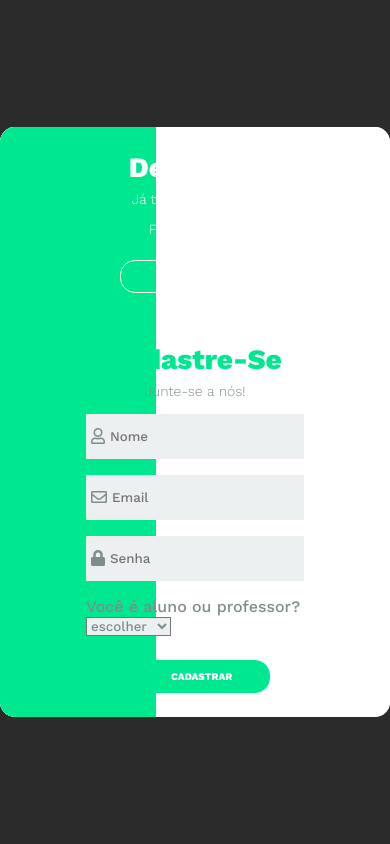
After one commit to Adrielson/destrava, a PHP site: page /entrar.php in a window 390 px wide. The commit adds this page. Run offline with PHP 8.4, Linux system fonts and the light colour scheme; some libraries are stand-ins or nearby versions.

Commit message:
adicionei o front-end do login e cadastro

```diff
--- /dev/null
+++ b/css/entrar.css
@@ -0,0 +1,523 @@
+@import url('https://fonts.googleapis.com/css2?family=Work+Sans:wght@200;300;500;800&display=swap');
+* {
+    margin: 0;
+    padding: 0;
+    box-sizing: border-box;
+    font-family: 'Work Sans', sans-serif;
+
+}
+
+:root {
+    --color-black: #000000;
+    --color-grey1: #2B2B2B;
+    --color-grey2: #F4F4F4;
+    --color-grey3: #7f8c8d;
+    --color-white: #FFFFFF ;
+    --color-green: #00E88F;
+    --color-purple: #9747FF ;
+  }
+
+login {
+    font-family: 'Work Sans', sans-serif;
+}
+.container {
+    display: flex;
+    justify-content: center;
+    align-items: center;
+    height: 100vh;
+    background-color: var(--color-grey1);
+}
+.conteudo {
+    background-color: var(--color-white);
+    border-radius: 15px;
+    width: 960px;
+    height: 70%;
+    justify-content: space-between;
+    align-items: center;
+    position: relative;
+}
+.conteudo::before {
+    content: "";
+    position: absolute;
+    background-color: var(--color-green);
+    width: 40%;
+    height: 100%;
+    border-top-left-radius: 15px;
+    border-bottom-left-radius: 15px;
+
+
+    left: 0;
+}
+.titulo {
+    font-family: 'Work Sans', sans-serif;
+    font-size: 28px;
+    font-weight:800;
+    text-transform: capitalize;
+}
+.primeiro-titulo {
+    color: var(--color-white);
+}
+.segundo-titulo {
+    color: var(--color-green);
+}
+.descricao {
+    font-size: 14px;
+    font-weight: 300;
+    line-height: 30px;
+}
+.primeira-descricao {
+    color: #fff;
+}
+.segunda-descricao {
+    color: #7f8c8d;
+}
+.btn {
+    border-radius: 15px;
+    text-transform: uppercase;
+    color: #fff;
+    font-size: 10px;
+    padding: 10px 50px;
+    cursor: pointer;
+    font-weight: bold;
+    width: 150px;
+    align-self: center;
+    border: none;
+    margin-top: 1rem;
+}
+.btn-primary {
+    background-color: transparent;
+    border: 1px solid #fff;
+    transition: background-color .5s;
+}
+.btn-primary:hover {
+    background-color: #fff;
+    color: var(--color-green);
+}
+.btn-second {
+    background-color: var(--color-green);
+    border: 1px solid var(--color-green);
+    transition: background-color .5s;
+}
+.btn-second:hover {
+    background-color: #fff;
+    border: 1px solid var(--color-green);
+    color: var(--color-green);
+}
+.primeiro-conteudo {
+    display: flex;
+}
+.primeiro-conteudo .segunda-coluna {
+    z-index: 11;
+}
+.primeira-coluna {
+    text-align: center;
+    width: 40%;
+    z-index: 10;
+}
+.segunda-coluna {
+    width: 60%;
+    display: flex;
+    flex-direction: column;
+    align-items: center;
+}
+
+.form {
+    display: flex;
+    flex-direction: column;
+    width: 57%;
+}
+.form input {
+    height: 45px;
+    width: 100%;
+    border: none;
+    background-color: #ecf0f1;
+}
+input:-webkit-autofill
+{
+    -webkit-box-shadow: 0 0 0px 1000px #ecf0f1 inset !important;
+    -webkit-text-fill-color: #000 !important;
+}
+.label-input {
+    background-color: #ecf0f1;
+    display: flex;
+    align-items: center;
+    margin: 8px;
+}
+
+.custom-select {
+    background-color: #ecf0f1;
+    color: var(--color-grey3);
+}
+
+.inline-option {
+    color: var(--color-black);
+}
+
+.inline-option-escolher {
+    color: var(--color-grey3);
+}
+
+.inline-form{
+    color: var(--color-grey3);
+    margin: 8px;
+    font-family: 'Work Sans', sans-serif;
+}
+
+.icon-modify {
+    color: #7f8c8d;
+    padding: 0 5px;
+}
+
+/* second content*/
+
+.segundo-conteudo {
+    position: absolute;
+    display: flex;
+}
+.segundo-conteudo .primeira-coluna {
+    order: 2;
+    z-index: -1;
+}
+.segundo-conteudo .segunda-coluna {
+    order: 1;
+    z-index: -1;
+}
+.password {
+    color: #34495e;
+    font-size: 14px;
+    margin: 15px 0;
+    text-align: center;
+}
+.password::first-letter {
+    text-transform: capitalize;
+}
+
+
+
+.sign-in-js .primeiro-conteudo .primeira-coluna {
+    z-index: -1;
+}
+
+.sign-in-js .segundo-conteudo .segunda-coluna {
+    z-index: 11;
+}
+.sign-in-js .segundo-conteudo .primeira-coluna {
+    z-index: 13;
+}
+
+.sign-in-js .conteudo::before {
+    left: 60%;
+    border-top-left-radius: 0;
+    border-bottom-left-radius: 0;
+    border-top-right-radius: 15px;
+    border-bottom-right-radius: 15px;
+    animation: slidein 1.3s; /*MODIFIQUEI DE 3s PARA 1.3s*/
+
+    z-index: 12;
+}
+
+.sign-up-js .conteudo::before {
+    animation: slideout 1.3s; /*MODIFIQUEI DE 3s PARA 1.3s*/
+
+    z-index: 12;
+}
+
+.sign-up-js .segundo-conteudo .primeira-coluna,
+.sign-up-js .segundo-conteudo .segunda-coluna {
+    z-index: -1;
+}
+
+.sign-up-js .primeiro-conteudo .segunda-coluna {
+    z-index: 11;
+}
+
+.sign-up-js .primeiro-conteudo .primeira-coluna {
+    z-index: 13;
+}
+
+
+/* DESLOCAMENTO CONTEÚDO ATRÁS DO CONTENT:BEFORE*/
+.sign-in-js .primeiro-conteudo .segunda-coluna {
+
+    z-index: -1;
+    position: relative;
+    animation: deslocamentoEsq 1.3s; /*MODIFIQUEI DE 3s PARA 1.3s*/
+}
+
+.sign-up-js .segundo-conteudo .segunda-coluna {
+    position: relative;
+    z-index: -1;
+    animation: deslocamentoDir 0.3s; /*MODIFIQUEI DE 3s PARA 1.3s*/
+}
+
+/*ANIMAÇÃOO CSS PARA O CONTEÚDO*/
+
+@keyframes deslocamentoEsq {
+
+    from {
+        left: 0;
+        opacity: 1;
+        z-index: 12;
+    }
+
+    25% {
+        left: -80px;
+        opacity: .5;
+        /* z-index: 12; NÃO HÁ NECESSIDADE */
+    }
+
+    50% {
+        left: -100px;
+        opacity: .2;
+        /* z-index: 12; NÃO HÁ NECESSIDADE */
+    }
+
+    to {
+        left: -110px;
+        opacity: 0;
+        z-index: -1;
+    }
+}
+
+
+@keyframes deslocamentoDir {
+
+    from {
+        left: 0;
+        z-index: 12;
+    }
+
+    25% {
+        left: 80px;
+        /* z-index: 12;  NÃO HÁ NECESSIDADE*/
+    }
+
+    50% {
+        left: 100px;
+        /* z-index: 12; NÃO HÁ NECESSIDADE*/
+        /* background-color: yellow;  Exemplo que dei no vídeo*/
+    }
+
+    to {
+        left: 110px;
+        z-index: -1;
+    }
+}
+
+
+/*ANIMAÇÃO CSS*/
+
+@keyframes slidein {
+
+    from {
+        left: 0;
+        width: 40%;
+    }
+
+    25% {
+        left: 5%;
+        width: 50%;
+    }
+
+    50% {
+        left: 25%;
+        width: 60%;
+    }
+
+    75% {
+        left: 45%;
+        width: 50%;
+    }
+
+    to {
+        left: 60%;
+        width: 40%;
+    }
+}
+
+@keyframes slideout {
+
+    from {
+        left: 60%;
+        width: 40%;
+    }
+
+    25% {
+        left: 45%;
+        width: 50%;
+    }
+
+    50% {
+        left: 25%;
+        width: 60%;
+    }
+
+    75% {
+        left: 5%;
+        width: 50%;
+    }
+
+    to {
+        left: 0;
+        width: 40%;
+    }
+}
+
+/*VERSÃO MOBILE*/
+@media screen and (max-width: 1040px) {
+    .content {
+        width: 100%;
+        height: 100%;
+    }
+
+    .content::before {
+        width: 100%;
+        height: 40%;
+        top: 0;
+        border-radius: 0;
+    }
+    .primeiro-conteudo, .segundo-conteudo {
+        flex-direction: column;
+        justify-content: space-around;
+    }
+
+    .primeira-coluna, .segundo-conteudo {
+        width: 100%;
+    }
+
+    .sign-in-js .content::before {
+        top: 60%;
+        left: 0;
+        border-radius: 0;
+
+    }
+
+    .form {
+        width: 90%;
+    }
+
+    /* ANIMAÇÃO MOBILE CSS*/
+
+    @keyframes deslocamentoEsq {
+
+        from {
+            top: 0;
+            opacity: 1;
+            z-index: 12;
+        }
+
+        25% {
+            top: -80px;
+            opacity: .5;
+            /* z-index: 12; NÃO HÁ NECESSIDADE */
+        }
+
+        50% {
+            top: -100px;
+            opacity: .2;
+            /* z-index: 12; NÃO HÁ NECESSIDADE */
+        }
+
+        to {
+            top: -110px;
+            opacity: 0;
+            z-index: -1;
+        }
+    }
+
+
+    @keyframes deslocamentoDir {
+
+        from {
+            top: 0;
+            z-index: 12;
+        }
+
+        25% {
+            top: 80px;
+            /* z-index: 12;  NÃO HÁ NECESSIDADE*/
+        }
+
+        50% {
+            top: 100px;
+            /* z-index: 12; NÃO HÁ NECESSIDADE*/
+            /* background-color: yellow;  Exemplo que dei no vídeo*/
+        }
+
+        to {
+            top: 110px;
+            z-index: -1;
+        }
+    }
+
+
+
+    @keyframes slidein {
+
+        from {
+            top: 0;
+            height: 40%;
+        }
+
+        25% {
+            top: 5%;
+            height: 50%;
+        }
+
+        50% {
+            top: 25%;
+            height: 60%;
+        }
+
+        75% {
+            top: 45%;
+            height: 50%;
+        }
+
+        to {
+            top: 60%;
+            height: 40%;
+        }
+    }
+
+    @keyframes slideout {
+
+        from {
+            top: 60%;
+            height: 40%;
+        }
+
+        25% {
+            top: 45%;
+            height: 50%;
+        }
+
+        50% {
+            top: 25%;
+            height: 60%;
+        }
+
+        75% {
+            top: 5%;
+            height: 50%;
+        }
+
+        to {
+            top: 0;
+            height: 40%;
+        }
+    }
+
+}
+
+@media screen and (max-width: 740px) {
+    .form {
+        width: 50%;
+    }
+}
+
+@media screen and (max-width: 425px) {
+    .form {
+        width: 100%;
+    }
+}
--- /dev/null
+++ b/entrar.php
@@ -0,0 +1,86 @@
+<!DOCTYPE html>
+<html lang="pt-br">
+
+<head>
+    <meta charset="UTF-8">
+    <meta name="viewport" content="width=device-width, initial-scale=1.0">
+    <meta http-equiv="X-UA-Compatible" content="ie=edge">
+    <title>Entrar</title>
+    <link rel="stylesheet" href="css/entrar.css">
+    <link rel="stylesheet" href="https://use.fontawesome.com/releases/v5.8.2/css/all.css"
+        integrity="sha384-oS3vJWv+0UjzBfQzYUhtDYW+Pj2yciDJxpsK1OYPAYjqT085Qq/1cq5FLXAZQ7Ay" crossorigin="anonymous">
+</head>
+
+<body>
+    <div class="container">
+        <div class="conteudo primeiro-conteudo">
+            <div class="primeira-coluna">
+                <h2 class="titulo primeiro-titulo">Destrava!</h2>
+                <p class="descricao primeira-descricao">Já tem uma conta?</p>
+                <p class="descricao primeira-descricao">Faça seu login</p>
+                <button id="signin" class="btn btn-primary">Entrar</button>
+            </div>
+            <div class="segunda-coluna">
+                <h2 class="titulo segundo-titulo">Cadastre-se</h2>
+                <p class="descricao segunda-descricao">Junte-se a nós!</p>
+                <form class="form">
+                    <label class="label-input" for="">
+                        <i class="far fa-user icon-modify"></i>
+                        <input type="text" placeholder="Nome">
+                    </label>
+
+                    <label class="label-input" for="">
+                        <i class="far fa-envelope icon-modify"></i>
+                        <input type="email" placeholder="Email">
+                    </label>
+
+                    <label class="label-input" for="">
+                        <i class="fas fa-lock icon-modify"></i>
+                        <input type="password" placeholder="Senha">
+                    </label>
+
+
+                    <label class="inline-form" for="inline-form">Você é aluno ou professor?
+                        <select class="custom-select">
+                            <option class="inline-option-escolher" value="aluno">escolher</option> <!-- adicionar erro -->
+                            <option class="inline-option" value="aluno">aluno</option>
+                            <option class="inline-option" value="professor">professor</option>
+                        </select>
+                    </label>
+
+
+
+                    <button class="btn btn-second">Cadastrar</button>
+                </form>
+            </div><!-- second column -->
+        </div><!-- first content -->
+        <div class="conteudo segundo-conteudo">
+            <div class="primeira-coluna">
+                <h2 class="titulo primeiro-titulo">Junte-se a nós!</h2>
+                <p class="descricao primeira-descricao">Faça seu cadastro</p>
+                <button id="signup" class="btn btn-primary">Cadastrar</button>
+            </div>
+            <div class="segunda-coluna">
+                <h2 class="titulo segundo-titulo">Entre com seus dados</h2>
+                <form class="form">
+
+                    <label class="label-input" for="">
+                        <i class="far fa-envelope icon-modify"></i>
+                        <input type="email" placeholder="Email">
+                    </label>
+
+                    <label class="label-input" for="">
+                        <i class="fas fa-lock icon-modify"></i>
+                        <input type="password" placeholder="Senha">
+                    </label>
+
+                    <a class="password" href="#">forgot your password?</a>
+                    <button class="btn btn-second">sign in</button>
+                </form>
+            </div><!-- second column -->
+        </div><!-- second-content -->
+    </div>
+    <script src="js/app.js"></script>
+</body>
+
+</html>
--- a/index.php
+++ b/index.php
@@ -51,13 +51,13 @@ include_once 'header.php';
 
 <script>
   $('.btn-entrar').click(function () {
-    window.location = 'entrar-cadastrar.php'
+    window.location = 'entrar.php'
   })
 </script>
 
 <script>
   $('.btn-cadastrar').click(function () {
-    window.location = 'entrar-cadastrar.php'
+    window.location = 'cadastrar.php'
   })
 </script>
 
--- /dev/null
+++ b/js/app.js
@@ -0,0 +1,14 @@
+
+var btnSignin = document.querySelector("#signin");
+var btnSignup = document.querySelector("#signup");
+
+var body = document.querySelector("body");
+
+
+btnSignin.addEventListener("click", function () {
+   body.className = "sign-in-js";
+});
+
+btnSignup.addEventListener("click", function () {
+    body.className = "sign-up-js";
+})
```
Also changed, not shown: entrar-cadastrar.php (deleted).
